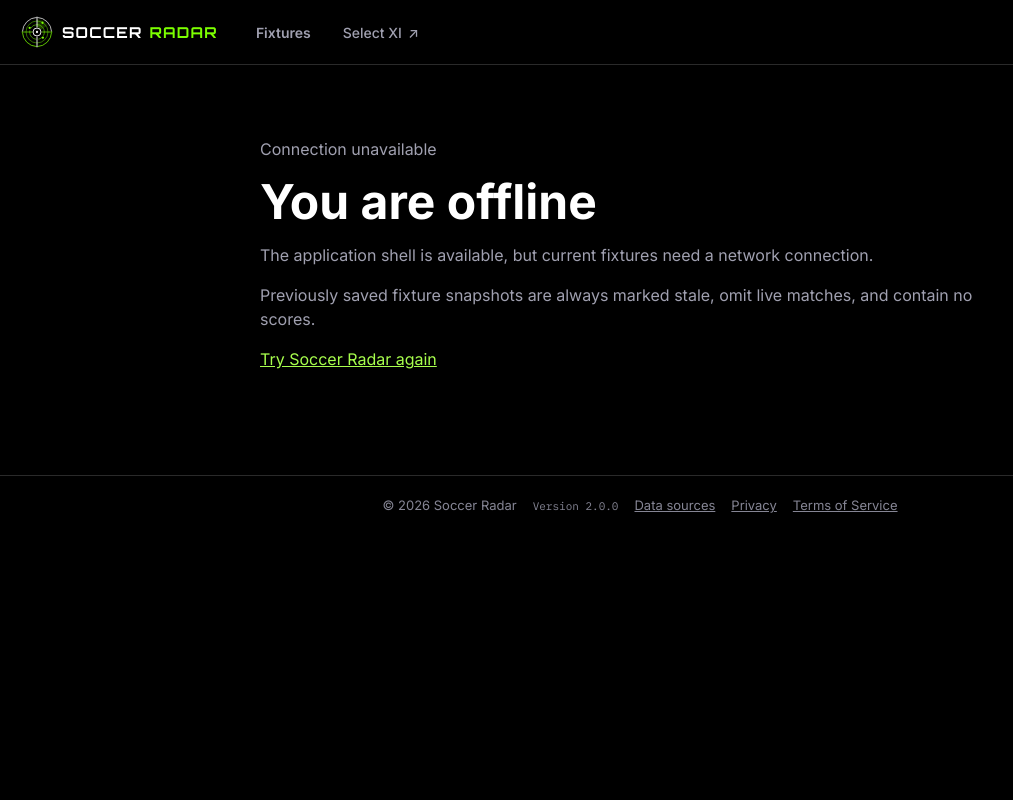
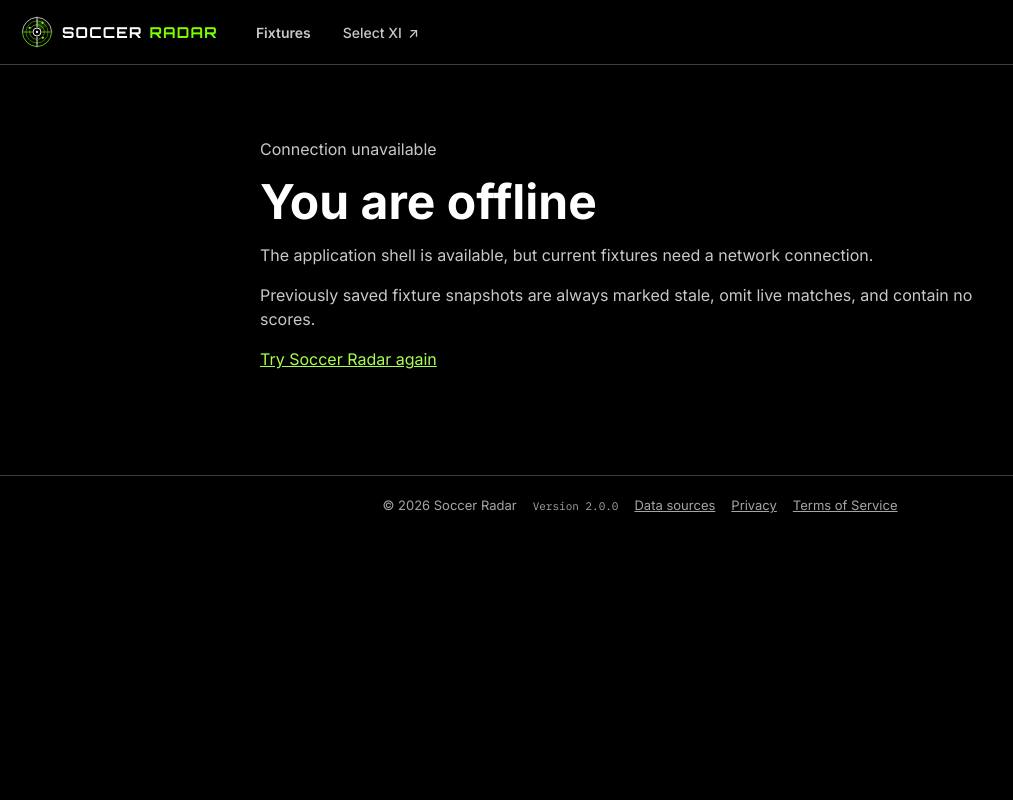
Before and after one commit to leifheaney5/SOCCER-SCANNER, a Flask app: page /offline in a window 1280 px wide. Shown: the whole page, without its empty margins (0-1013 px from the left). Run offline with Flask 3, Linux system fonts and the light colour scheme; some libraries are stand-ins or nearby versions.

Commit message:
feat: improve screen contrast

```diff
--- a/static/css/base.css
+++ b/static/css/base.css
@@ -1,13 +1,13 @@
 :root {
     color-scheme: dark;
     --bg-primary: #000000;
-    --bg-secondary: #0a0a0a;
-    --bg-tertiary: #1a1a1a;
-    --bg-card: #141414;
-    --border-color: #2a2a2a;
+    --bg-secondary: #121212;
+    --bg-tertiary: #252525;
+    --bg-card: #191919;
+    --border-color: #404040;
     --text-primary: #ffffff;
-    --text-secondary: #a0a0b0;
-    --text-muted: #858594;
+    --text-secondary: #c8c8c8;
+    --text-muted: #a5a5a5;
     --accent-primary: #7CFF00;
     --accent-secondary: #a8ff4d;
     --accent-rgb: 124, 255, 0;
```
Also changed, not shown: static/css/fixtures.css (+12 -12 lines), tests/browser/fixtures-dashboard.spec.js (+3 -3 lines).
